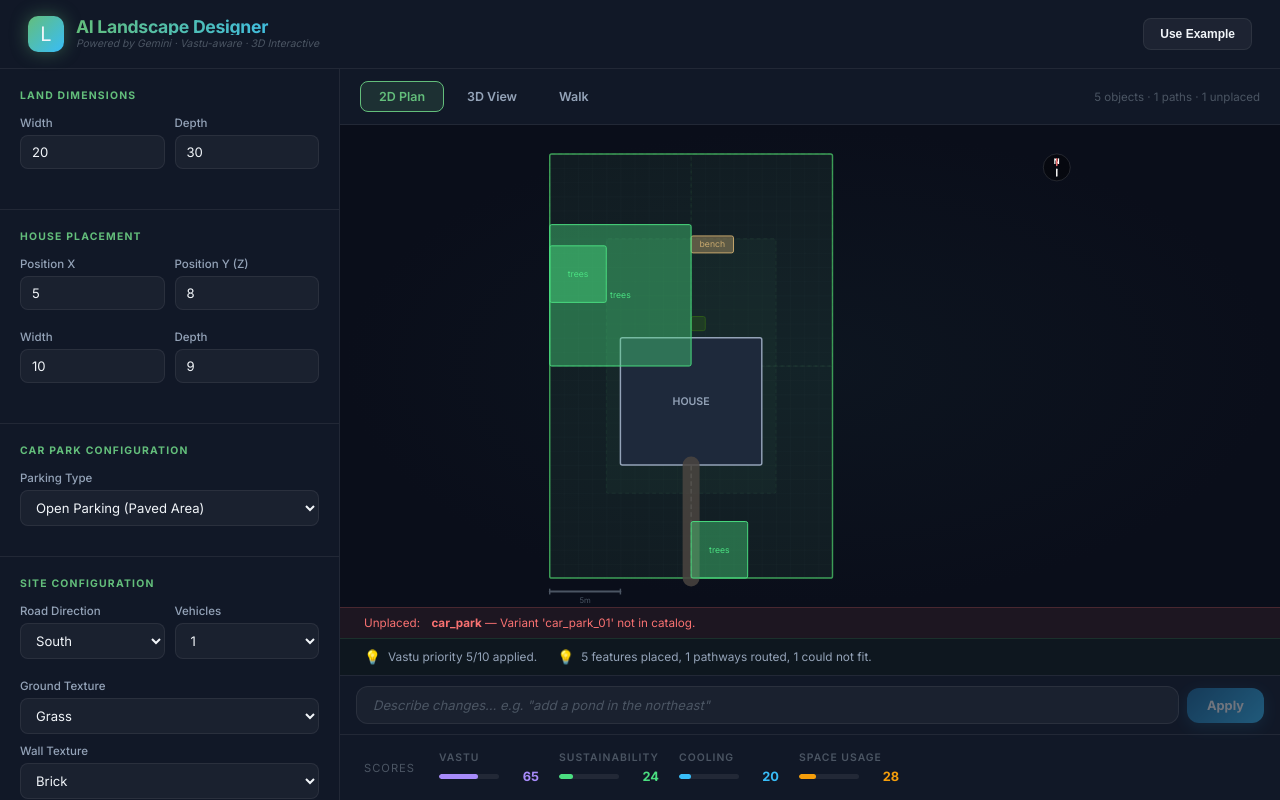
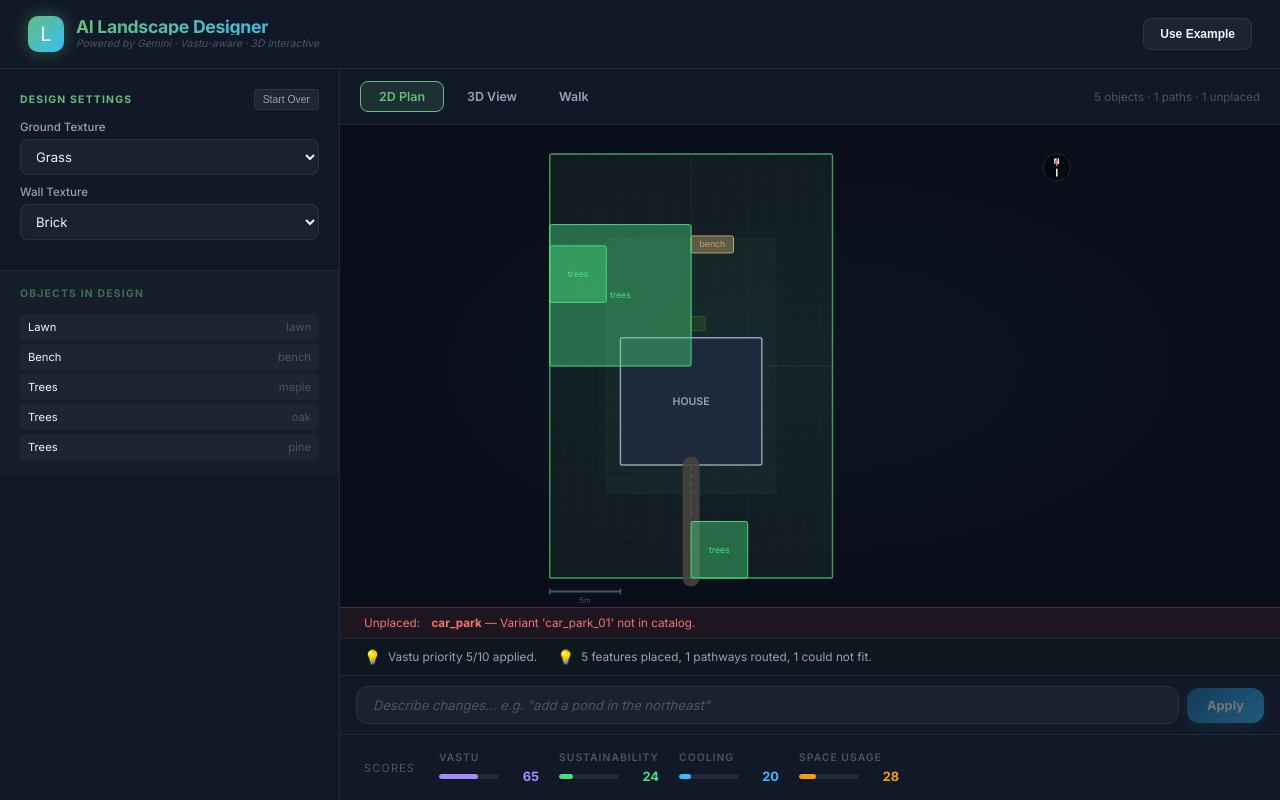
Before and after one commit to oshadakavinda/ai-landscape-designer-3d, a React (Vite) app in the folder frontend/: page / in a window 1280 px wide. Both pictures are taken after a click on the button "Use Example". Built offline with nearby package versions, Linux system fonts and the light colour scheme.

Commit message:
finalized

```diff
--- a/frontend/src/App.jsx
+++ b/frontend/src/App.jsx
@@ -1,6 +1,6 @@
 import { useState, useEffect } from 'react';
 import LayoutForm from './components/sidebar/LayoutForm';
-import ObjectInspector from './components/sidebar/ObjectInspector';
+import DesignInspector from './components/sidebar/DesignInspector';
 
 import TopViewSvg from './components/viewer2d/TopViewSvg';
 import ThreeDViewer from './components/viewer3d/index';
@@ -124,7 +124,19 @@ export default function App() {
     }));
   };
 
-  const selectedObject = layout?.objects?.find(obj => obj.id === selectedId);
+  const handleUpdateLayout = (updates) => {
+    setLayout(prev => ({
+      ...prev,
+      ...updates
+    }));
+  };
+
+  const handleStartOver = () => {
+    setLayout(null);
+    setSelectedId(null);
+    setLastFormData(null);
+    setLastRequest(null);
+  };
 
   return (
     <div className="app-shell">
@@ -143,16 +155,19 @@ export default function App() {
       <div className="app-body">
         {/* ── Sidebar ── */}
         <aside className="sidebar">
-          <div className="sidebar-top">
-            <LayoutForm onGenerate={handleGenerate} isLoading={isLoading} />
-          </div>
-
-          {selectedObject && (
-            <ObjectInspector
-              selectedObject={selectedObject}
-              onUpdate={handleUpdateObject}
-              onClose={() => setSelectedId(null)}
+          {layout && !isLoading ? (
+            <DesignInspector
+              layout={layout}
+              onUpdateLayout={handleUpdateLayout}
+              selectedObject={layout.objects.find(obj => obj.id === selectedId)}
+              onUpdateObject={handleUpdateObject}
+              onSelect={setSelectedId}
+              onStartOver={handleStartOver}
             />
+          ) : (
+            <div className="sidebar-top">
+              <LayoutForm onGenerate={handleGenerate} isLoading={isLoading} />
+            </div>
           )}
         </aside>
 
--- /dev/null
+++ b/frontend/src/components/sidebar/DesignInspector.jsx
@@ -0,0 +1,152 @@
+import { SURFACE_TEXTURES } from '../../constants/texturePaths';
+import { MATERIAL_COLORS } from '../../constants/renderConfig';
+import { MODEL_PATHS } from '../../data/featureCatalog';
+
+export default function DesignInspector({ layout, onUpdateLayout, selectedObject, onUpdateObject, onStartOver }) {
+  const availableMaterials = Object.keys(SURFACE_TEXTURES).length > 0
+    ? Object.keys(SURFACE_TEXTURES)
+    : Object.keys(MATERIAL_COLORS);
+
+  const handleGroundTextureChange = (tex) => {
+    onUpdateLayout({
+      land: { ...layout.land, ground_texture: tex }
+    });
+  };
+
+  const handleWallTextureChange = (tex) => {
+    onUpdateLayout({
+      land: { ...layout.land, wall_texture: tex }
+    });
+  };
+
+  // Object specific logic
+  const getAvailableVariants = (obj) => {
+    if (!obj) return [];
+    const typeBase = obj.type.toLowerCase().replace(/s$/, ''); // singular
+    return Object.keys(MODEL_PATHS).filter(v =>
+      v.toLowerCase().includes(typeBase) ||
+      v.toLowerCase().startsWith(obj.type.split('_')[0])
+    );
+  };
+
+  const availableVariants = getAvailableVariants(selectedObject);
+  const isModel = selectedObject?.render_type === 'model';
+  const isFlat = selectedObject?.render_type === 'flat';
+
+  return (
+    <div className="design-inspector">
+      <div className="sidebar-section">
+        <div style={{ display: 'flex', justifyContent: 'space-between', alignItems: 'center', marginBottom: '10px' }}>
+          <div className="section-label" style={{ margin: 0 }}>Design Settings</div>
+          <button className="btn-small" onClick={onStartOver} style={{ fontSize: '0.65rem', padding: '4px 8px' }}>
+            Start Over
+          </button>
+        </div>
+
+        <div className="form-group">
+          <label>Ground Texture</label>
+          <select
+            value={layout.land.ground_texture || 'grass'}
+            onChange={(e) => handleGroundTextureChange(e.target.value)}
+          >
+            <option value="grass">Grass</option>
+            <option value="stone_paving">Stone Paving</option>
+            <option value="bare_earth">Bare Earth</option>
+            <option value="mixed">Mixed</option>
+          </select>
+        </div>
+
+        <div className="form-group">
+          <label>Wall Texture</label>
+          <select
+            value={layout.land.wall_texture || 'brick'}
+            onChange={(e) => handleWallTextureChange(e.target.value)}
+          >
+            <option value="brick">Brick</option>
+            <option value="concrete">Concrete</option>
+          </select>
+        </div>
+      </div>
+
+      {selectedObject ? (
+        <div className="sidebar-section active-selection">
+          <div className="section-label" style={{ color: 'var(--accent-sky)' }}>Selected: {selectedObject.type.replace(/_/g, ' ')}</div>
+
+          <div className="object-details" style={{ fontSize: '0.75rem', color: 'var(--text-secondary)', marginBottom: '12px' }}>
+            <div style={{ display: 'flex', justifyContent: 'space-between', marginBottom: '4px' }}>
+              <span>ID:</span>
+              <span style={{ color: 'var(--text-primary)' }}>{selectedObject.id}</span>
+            </div>
+            <div style={{ display: 'flex', justifyContent: 'space-between' }}>
+              <span>Size:</span>
+              <span style={{ color: 'var(--text-primary)' }}>
+                {selectedObject.width}m x {selectedObject.depth}m
+              </span>
+            </div>
+          </div>
+
+          {isModel && availableVariants.length > 1 && (
+            <div className="form-group">
+              <label>Model Style / Variant</label>
+              <select
+                value={selectedObject.variant}
+                onChange={(e) => onUpdateObject({ variant: e.target.value })}
+                style={{ borderColor: 'var(--accent-sky)' }}
+              >
+                {availableVariants.map(v => (
+                  <option key={v} value={v}>{v.replace(/_/g, ' ')}</option>
+                ))}
+              </select>
+            </div>
+          )}
+
+          {isFlat && (
+            <div className="form-group">
+              <label>Material / Pattern</label>
+              <select
+                value={selectedObject.material || ''}
+                onChange={(e) => onUpdateObject({ material: e.target.value })}
+                style={{ borderColor: 'var(--accent-sky)' }}
+              >
+                <option value="">Default</option>
+                {availableMaterials.map(m => (
+                  <option key={m} value={m}>{m.charAt(0).toUpperCase() + m.slice(1)}</option>
+                ))}
+              </select>
+            </div>
+          )}
+
+          <div style={{ marginTop: '8px', fontSize: '0.65rem', color: 'var(--text-muted)', fontStyle: 'italic' }}>
+            Click the ground to deselect.
+          </div>
+        </div>
+      ) : (
+        <div className="sidebar-section hint-box">
+          <div className="section-label" style={{ opacity: 0.5 }}>Objects in Design</div>
+          <div className="object-mini-list" style={{ display: 'flex', flexDirection: 'column', gap: '4px' }}>
+            {layout.objects.slice(0, 10).map(obj => (
+              <div
+                key={obj.id}
+                className="mini-obj-item"
+                style={{
+                  fontSize: '0.7rem',
+                  padding: '6px 8px',
+                  background: 'rgba(255,255,255,0.03)',
+                  borderRadius: '4px',
+                  cursor: 'pointer',
+                  display: 'flex',
+                  justifyContent: 'space-between'
+                }}
+                onClick={() => onSelect(obj.id)}
+              >
+                <span style={{ textTransform: 'capitalize' }}>{obj.type.replace(/_/g, ' ')}</span>
+                <span style={{ color: 'var(--text-muted)' }}>{obj.variant.split('_')[0]}</span>
+              </div>
+            ))}
+            {layout.objects.length > 10 && <div style={{ fontSize: '0.6rem', color: 'var(--text-muted)', textAlign: 'center' }}>+ {layout.objects.length - 10} more</div>}
+          </div>
+        </div>
+      )}
+    </div>
+  );
+}
--- a/frontend/src/index.css
+++ b/frontend/src/index.css
@@ -139,33 +139,42 @@ body {
 }
 
 
-.object-inspector h3 {
-  font-size: 0.7rem;
-  text-transform: uppercase;
-  letter-spacing: 1.2px;
-  color: var(--accent-green);
-  margin-bottom: 14px;
-  display: flex;
-  align-items: center;
-  gap: 8px;
-}
-
-.object-inspector select {
-  margin-top: 4px;
-  background: rgba(255, 255, 255, 0.08);
-}
-
-.object-inspector .form-group label {
-  font-size: 0.65rem;
-  text-transform: uppercase;
-  color: var(--text-muted);
-}
-
 .object-details {
   background: rgba(0, 0, 0, 0.2);
   padding: 12px;
   border-radius: var(--radius-sm);
   border: 1px solid var(--border-subtle);
+}
+
+.design-inspector {
+  display: flex;
+  flex-direction: column;
+}
+
+.design-inspector .sidebar-section.active-selection {
+  background: rgba(99, 190, 123, 0.03);
+  border-left: 3px solid var(--accent-green);
+  transition: all var(--transition);
+}
+
+.design-inspector .hint-box {
+  background: rgba(255, 255, 255, 0.02);
+  padding: 16px 20px;
+}
+
+.btn-small {
+  background: rgba(255, 255, 255, 0.06);
+  border: 1px solid var(--border-subtle);
+  color: var(--text-secondary);
+  border-radius: 4px;
+  cursor: pointer;
+  transition: all var(--transition);
+}
+
+.btn-small:hover {
+  background: var(--accent-red);
+  border-color: var(--accent-red);
+  color: white;
 }
 
 
```
